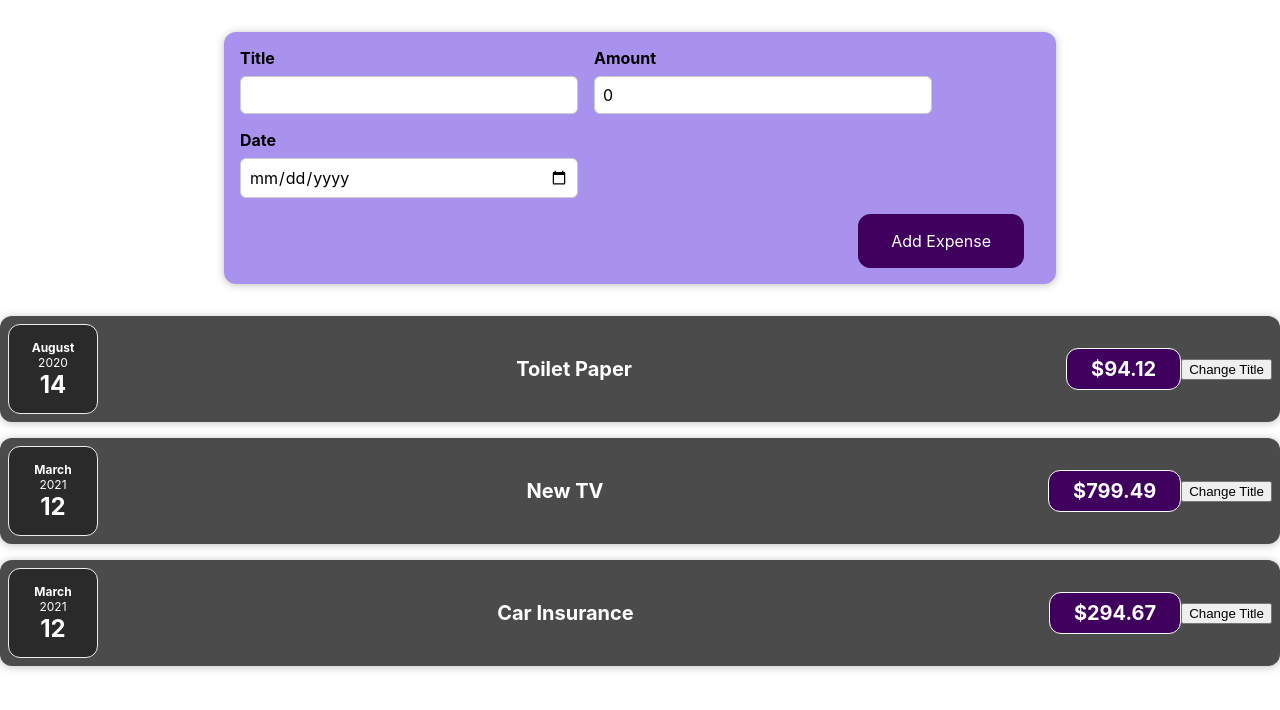
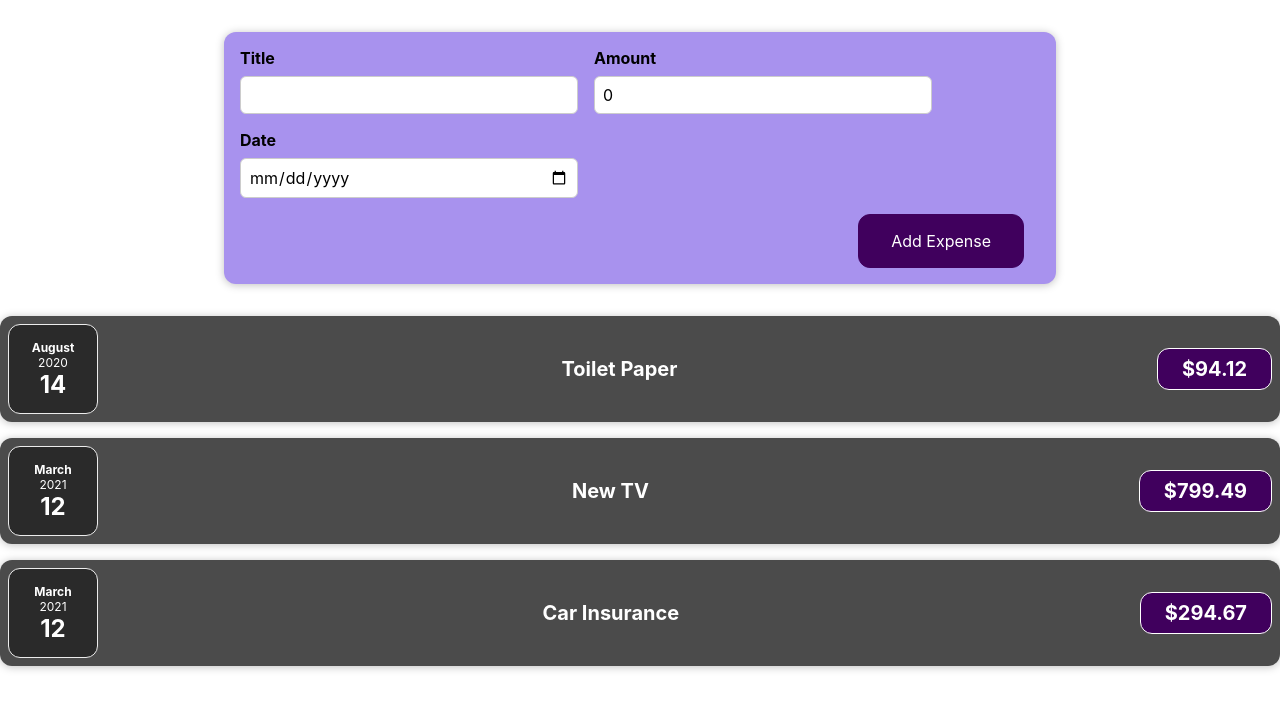
Before and after one commit to KennedyMungai/expense-tracker, a React (Create React App) app: page / in a window 1280 px wide. Shown: the top 710 px of the page. Built offline with nearby package versions, Linux system fonts and the light colour scheme.

Commit message:
Commented out the button that spits out a console log

```diff
--- a/src/components/Expenses/ExpenseItem.js
+++ b/src/components/Expenses/ExpenseItem.js
@@ -21,7 +21,7 @@ const ExpenseItem = (props) =>
                 <h2>{title}</h2>
                 <div className="expense-item__price">${props.amount}</div>
             </div>
-            <button onClick={clickHandler}>Change Title</button>
+            {/* <button onClick={clickHandler}>Change Title</button> */}
         </Card>
     )
 }
```
